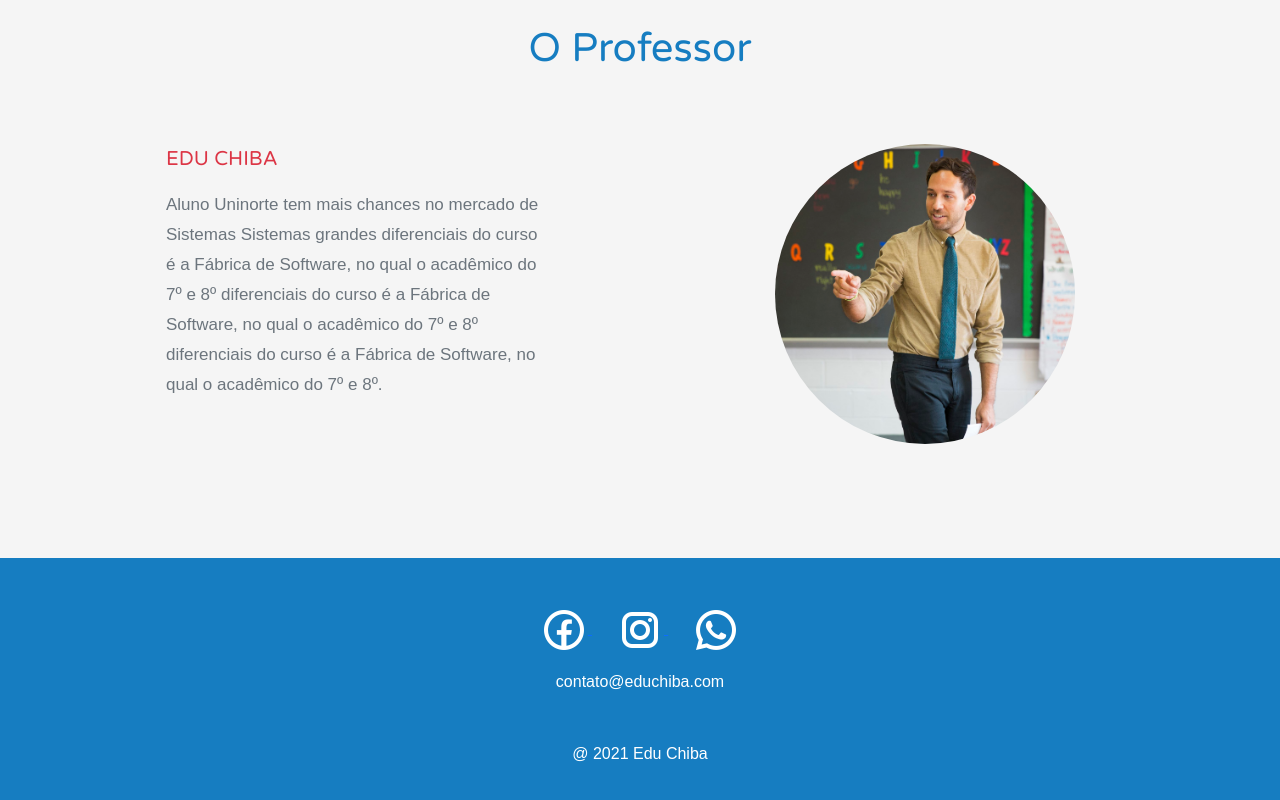
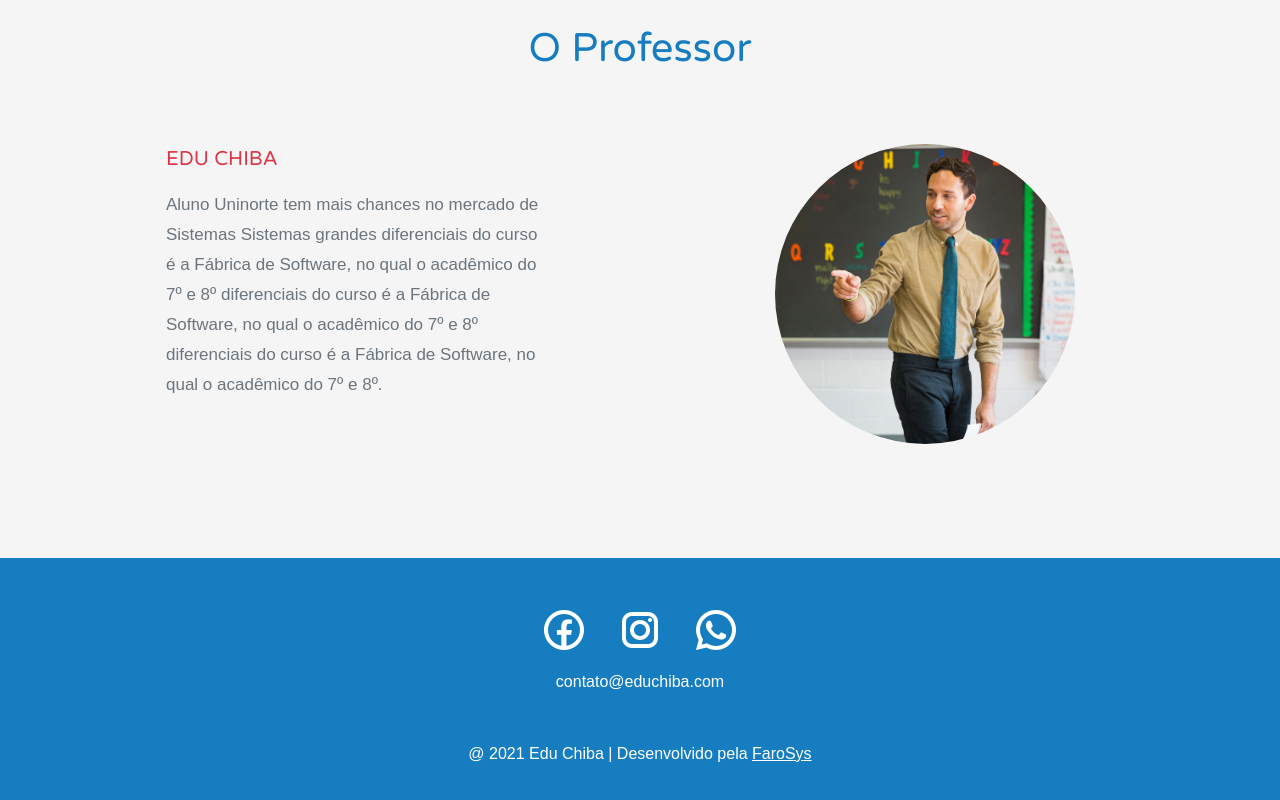
Before and after one commit to farosys/educhiba-landing, a plain HTML site: page index.html in a window 1280 px wide. Shown: the part 3344-4144 px from the top of the page. Drawn offline with Linux system fonts and the light colour scheme; a web font is replaced by a local one.

Commit message:
estrutura desktop finalizada

```diff
--- a/index.html
+++ b/index.html
@@ -262,7 +262,7 @@
                     </a>
                 </div>
                 <p class="mb-5 text-center text-white"> contato@educhiba.com </p>
-                <p class="mb-0 text-center text-white"> @ 2021 Edu Chiba </p>
+                <p class="mb-0 text-center text-white"> @ 2021 Edu Chiba | Desenvolvido pela <a href="https://farosys.com" class="text-white" target="_blank"> FaroSys </a> </p>
             </div>
         </footer>
     </body>
```
